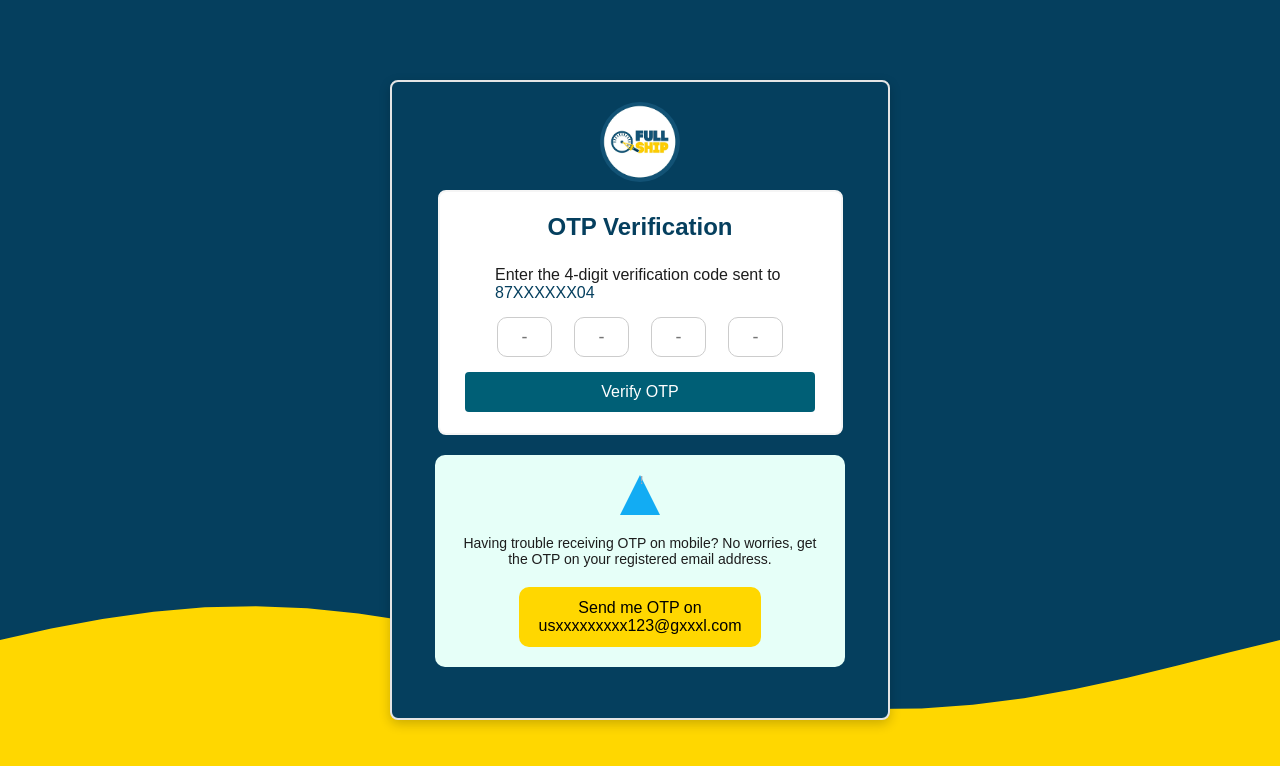
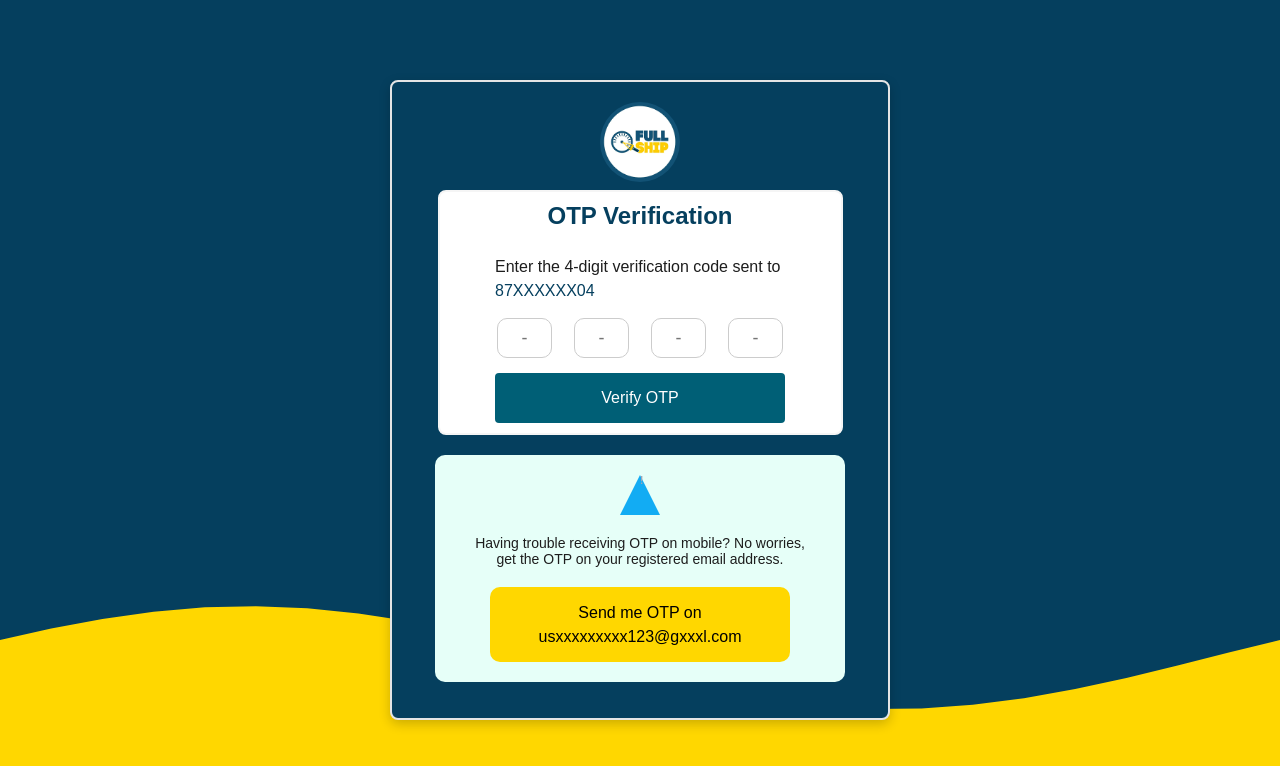
Before and after one commit to Saksham21s/MoveSwift, a React (Vite) app: page /otp-verify in a window 1280 px wide. Shown: the top 766 px of the page. Built offline with nearby package versions, Linux system fonts and the light colour scheme.

Commit message:
Line height and border-color

```diff
--- a/src/components/Pages/Logout/OtpVerifyPage.jsx
+++ b/src/components/Pages/Logout/OtpVerifyPage.jsx
@@ -62,7 +62,7 @@ const OtpVerifyPage = () => {
                     </div>
                     <button
                         type="submit"
-                        className="submit-button"
+                        className="submit-button-otp"
                         onClick={handleSubmit}
                         ref={submitButtonRef}
                     >
--- a/src/components/Pages/Logout/logout.css
+++ b/src/components/Pages/Logout/logout.css
@@ -56,7 +56,7 @@
     font-size: 16px;
     text-align: left;
     width: 350px;
-    line-height: 22px;
+    line-height: 24px;
   }
 }
 
@@ -129,7 +129,19 @@
   font-size: 1rem;
   background-color: #005f76;
   width: 350px;
-  height: 40px;
+  height: 50px;
+  color: white;
+  border: none;
+  border-radius: 4px;
+  cursor: pointer;
+}
+
+.submit-button-otp {
+  padding: 10px 15px;
+  font-size: 1rem;
+  background-color: #005f76;
+  width: 290px;
+  height: 50px;
   color: white;
   border: none;
   border-radius: 4px;
@@ -140,7 +152,7 @@
   padding: 10px 15px;
   font-size: 1rem;
   background-color: #005f76;
-  height: 40px;
+  height: 50px;
   width: 350px;
   color: white;
   border: none;
@@ -149,6 +161,12 @@
 }
 
 .submit-button:hover {
+  background-color: rgba(5, 63, 94, 1);
+}
+.submit-button-forgot:hover {
+  background-color: rgba(5, 63, 94, 1);
+}
+.submit-button-otp:hover {
   background-color: rgba(5, 63, 94, 1);
 }
 
@@ -326,6 +344,7 @@
     text-align: left;
     margin-left: 60px;
     width: 350px;
+    line-height: 24px;
 
     span {
       color: rgba(5, 63, 94, 1);
@@ -472,7 +491,7 @@
   background-color: rgba(230, 255, 248, 1);
   border-radius: 10px;
   text-align: center;
-  padding-inline: 20px;
+  padding-inline: 35px;
   padding-block: 20px;
 }
 
@@ -513,8 +532,8 @@
 
 .submit-button-email {
   background-color: rgba(255, 215, 0, 1);
-  height: 60px;
-  width: 100%;
+  height: 75px;
+  width: 300px;
   padding: 10px 20px;
   color: rgb(0, 0, 0);
   font-weight: 500;
@@ -522,6 +541,7 @@
   border-radius: 10px;
   border: none;
   cursor: pointer;
+  line-height: 24px;
   margin-top: 0;
 }
 
--- a/src/components/Pages/Overview/overview.css
+++ b/src/components/Pages/Overview/overview.css
@@ -144,7 +144,7 @@
   width: 29%;
   display: flex;
   flex-direction: column;
-  border-left: 1px solid gray;
+  border-left: 1px solid rgba(223, 224, 235, 1);
   height: 483px;
   padding-right: 0;
   padding-bottom: 20px;
@@ -155,7 +155,7 @@
   flex-direction: column;
   justify-content: center;
   font-size: 16px;
-  border-bottom: 1px solid gray;
+  border-bottom: 1px solid rgba(223, 224, 235, 1);
   padding:25px 30px;
   text-align: center;
   font-weight: 500;
```
